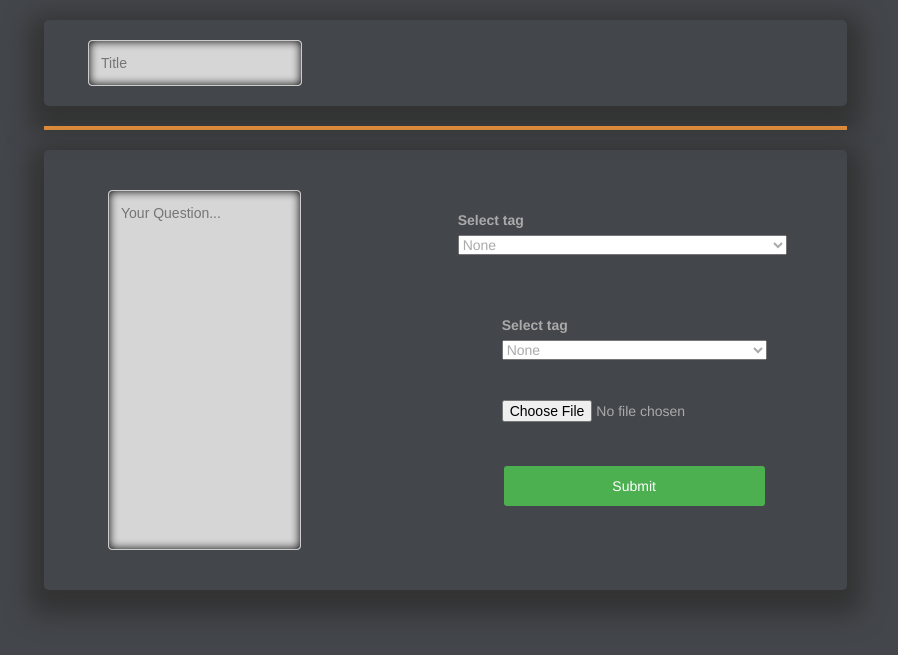
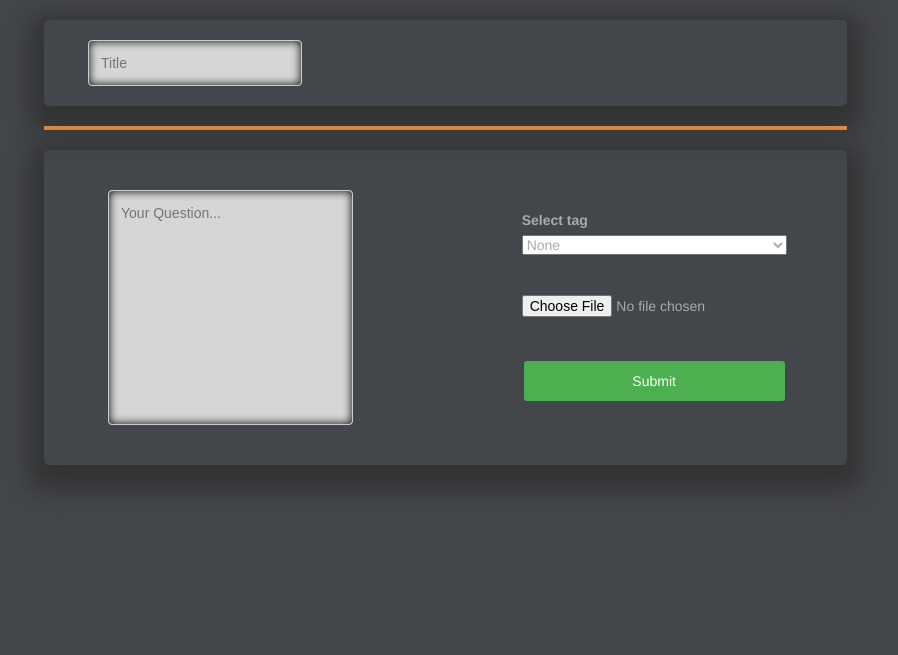
Before and after one commit to Tomporino/askm8remix, a Flask app: template templates/add_question.html in a window 1280 px wide. Shown: the part 62-717 px from the top of the page, without its empty margins (0-898 px from the left). Run offline with Flask 2, Linux system fonts and the light colour scheme; the template is opened without the code that fills it, so the values that code supplies are empty; the visitor is signed in with stand-in values (Sample User, id 1); some libraries are stand-ins or nearby versions.

Commit message:
merge cleanup

```diff
--- a/templates/add_question.html
+++ b/templates/add_question.html
@@ -21,16 +21,7 @@
                             <div id="text">
                                 <textarea name="message" placeholder="Your Question..." rows="10" required></textarea>
                             </div>
-                        <div>
-                            <div id="tag-selector">
-                                <label for="tag-selector">Select tag</label>
-                                <select name="tag-selector">
-                                    <option name="None" value=None>None</option>
-                                    {% for tag in tags %}
-                                        <option name="{{ tag.name }}" value="{{ tag.id }}">{{ tag.name }}</option>
-                                    {% endfor %}
-                                </select>
-                            </div>
+
                             <div>
                                 <div id="tag-selector">
                                     <label for="tag-selector">Select tag</label>
@@ -57,6 +48,7 @@
             <div></div>
             </div>
         {% else %}
-        <p>Please <a href="{{ url_for('login') }}">sign in</a> or <a href="{{ url_for('register') }}">sign up</a>!</p>
+            <p>Please <a href="{{ url_for('login') }}">sign in</a> or <a href="{{ url_for('register') }}">sign up</a>!
+            </p>
         {% endif %}
 {% endblock %}
```
Lines whose indentation alone changed are shown as unchanged.
